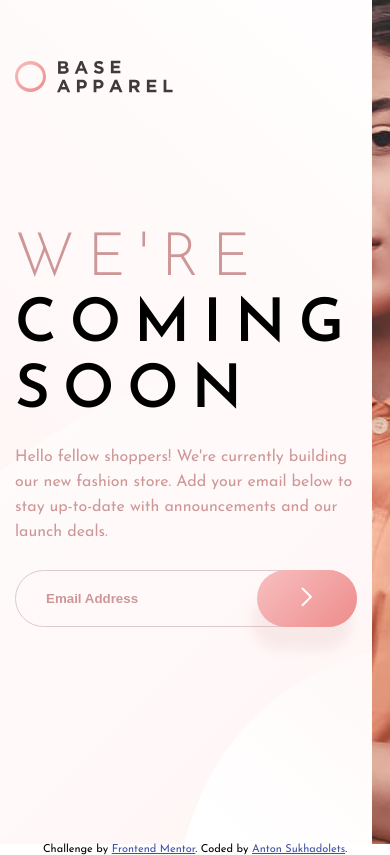
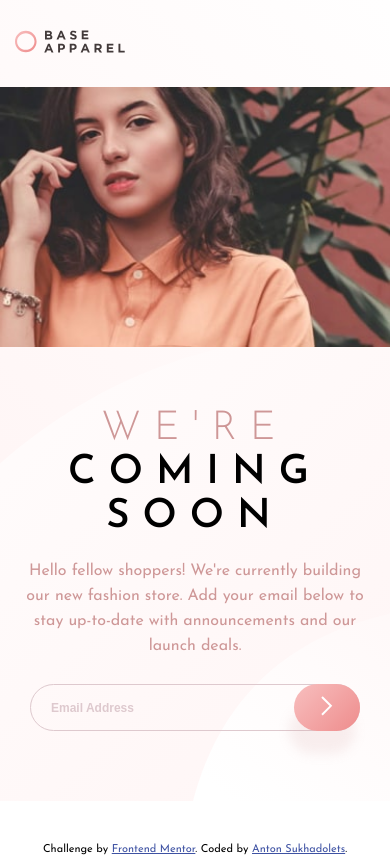
Before and after one commit to SuhodolecA/base-apparel-coming-soon, a plain HTML site: page index.html in a window 390 px wide. Drawn offline with Linux system fonts and the light colour scheme.

Commit message:
feat: add mobile version

```diff
--- a/index.html
+++ b/index.html
@@ -34,7 +34,9 @@
             <img src="/images/logo.svg" alt="logo image" />
           </a>
         </header>
+        </div>
         <img src="/images/hero-mobile.jpg" alt="poster" class="wrapper-content-hero-mobile" />
+        <div class="wrapper-inner">
         <main class="wrapper-content-main">
           <h1 class="wrapper-content-main__title">
             <span class="main-word">We're</span>
--- a/styles/style.scss
+++ b/styles/style.scss
@@ -39,27 +39,71 @@ body {
 .wrapper {
     display: flex;
     min-height: 100vh;
+
+    @media (max-width: 49em) {
+        display: block;
+     }
     &-content {
         flex-basis: 60%;
         background: url('/images/bg-pattern-desktop.svg') no-repeat 50% 50%, $secondary-gradient-color;
         background-size: cover;
         padding-top: 6rem;
         padding-bottom: 2rem;
+
+        @media (max-width: 49em) {
+            padding-top: 3rem;
+        }
+
+        @media (max-width: 35em) {
+            padding-bottom: 7rem;
+        }
+
         &-header {
             margin-bottom: 13rem;
+
+            @media (max-width: 49em) {
+                margin-bottom: 3rem;
+            }
+
+            img {
+                @media (max-width: 49em) {
+                    width: 13rem;
+                }
+
+                @media (max-width: 35em) {
+                    width: 11rem;
+                 }
+            }
         }
 
         &-hero-mobile {
             display: none;
+
+            @media (max-width: 49em) {
+                display: block;
+                width: 100%;
+            }
         }
 
         &-main {
+            @media (max-width: 49em) {
+               margin-top: 6rem;
+               text-align: center;
+            }
             &__title {
                 font-size: 6rem;
                 text-transform: uppercase;
                 letter-spacing: 1.3rem;
                 line-height: 1.1;
                 margin-bottom: 2rem;
+
+                @media (max-width: 49em) {
+                   font-size: 5rem;
+                }
+
+                @media (max-width: 35em) {
+                    font-size: 4rem;
+                 }
             }
             &__text {
                 line-height: 2.5rem;
@@ -69,6 +113,9 @@ body {
 
             &__form {
                 position: relative;
+                @media (max-width: 49em) {
+                   margin: 0 1.5rem;
+                 }
                 &-input {
                     position: relative;
 
@@ -86,8 +133,16 @@ body {
                         outline: none;
                         font-weight: 600;
 
+                        @media (max-width: 49em) {
+                            padding: 1.5rem 10rem 1.5rem 2rem;
+                         }
+
                         &::placeholder {
-                            color: $desaturated-red;
+                            color: hsl(346, 24%, 83%);
+                            @media (max-width: 49em) {
+                                font-size: 1.2rem;
+                            }
+
                         }
 
                         &:focus::placeholder {
@@ -111,6 +166,10 @@ body {
                     cursor: pointer;
                     box-shadow: -5px 23px 12px 0px hsla(0, 36%, 70%, .15);
                     outline: none;
+
+                    @media (max-width: 49em) {
+                        padding: 1.2rem 2.7rem;
+                     }
                     span {
                         position: absolute;
                         font-size: 1px;
@@ -166,5 +225,9 @@ body {
     &-poster {
         flex-basis: 40%;
         background: url('/images/hero-desktop.jpg') no-repeat 50% 50% / cover;
+
+        @media (max-width: 49em) {
+           display: none;
+        }
     }
 }
```
Also changed, not shown: styles/style.css, 1 other file.
